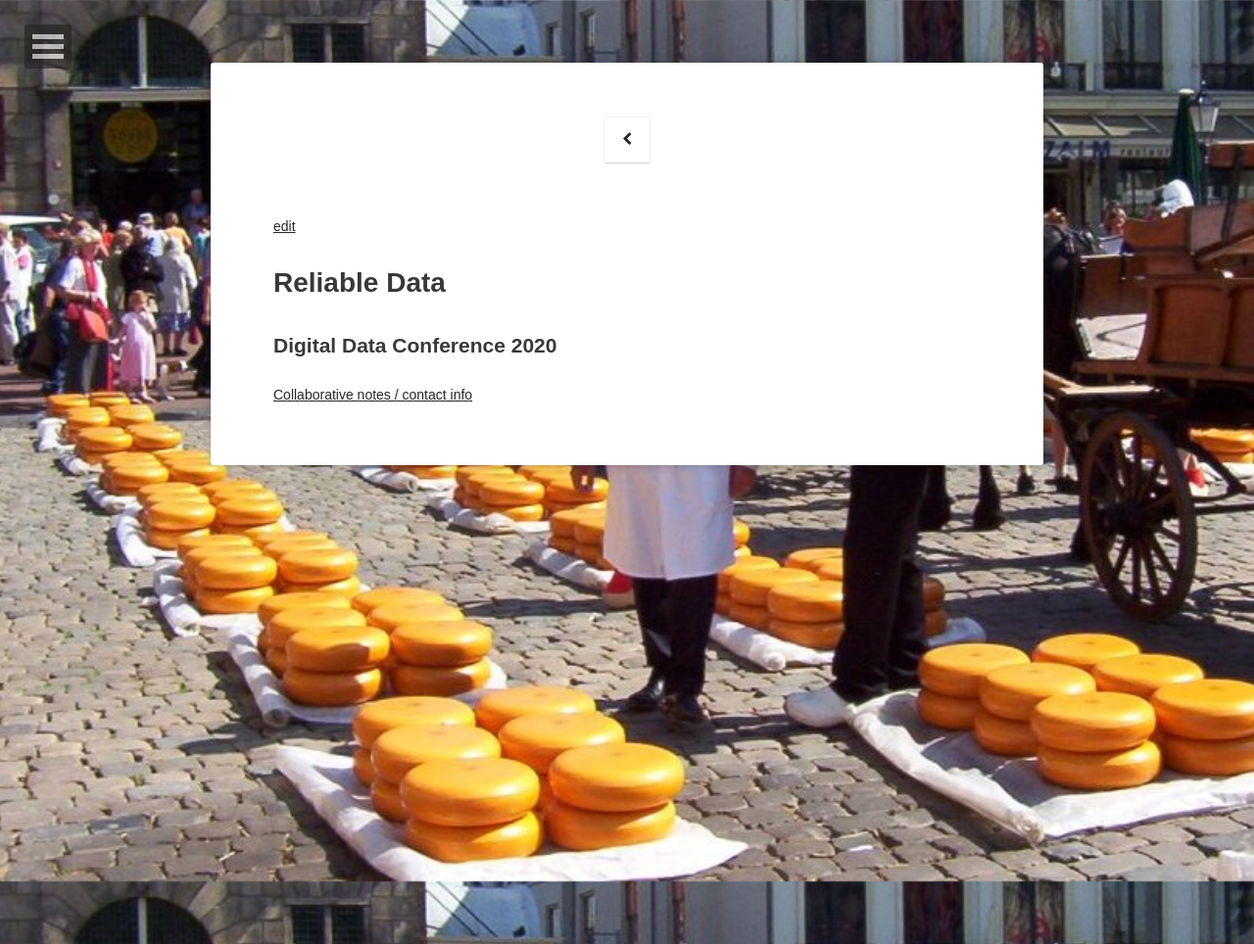
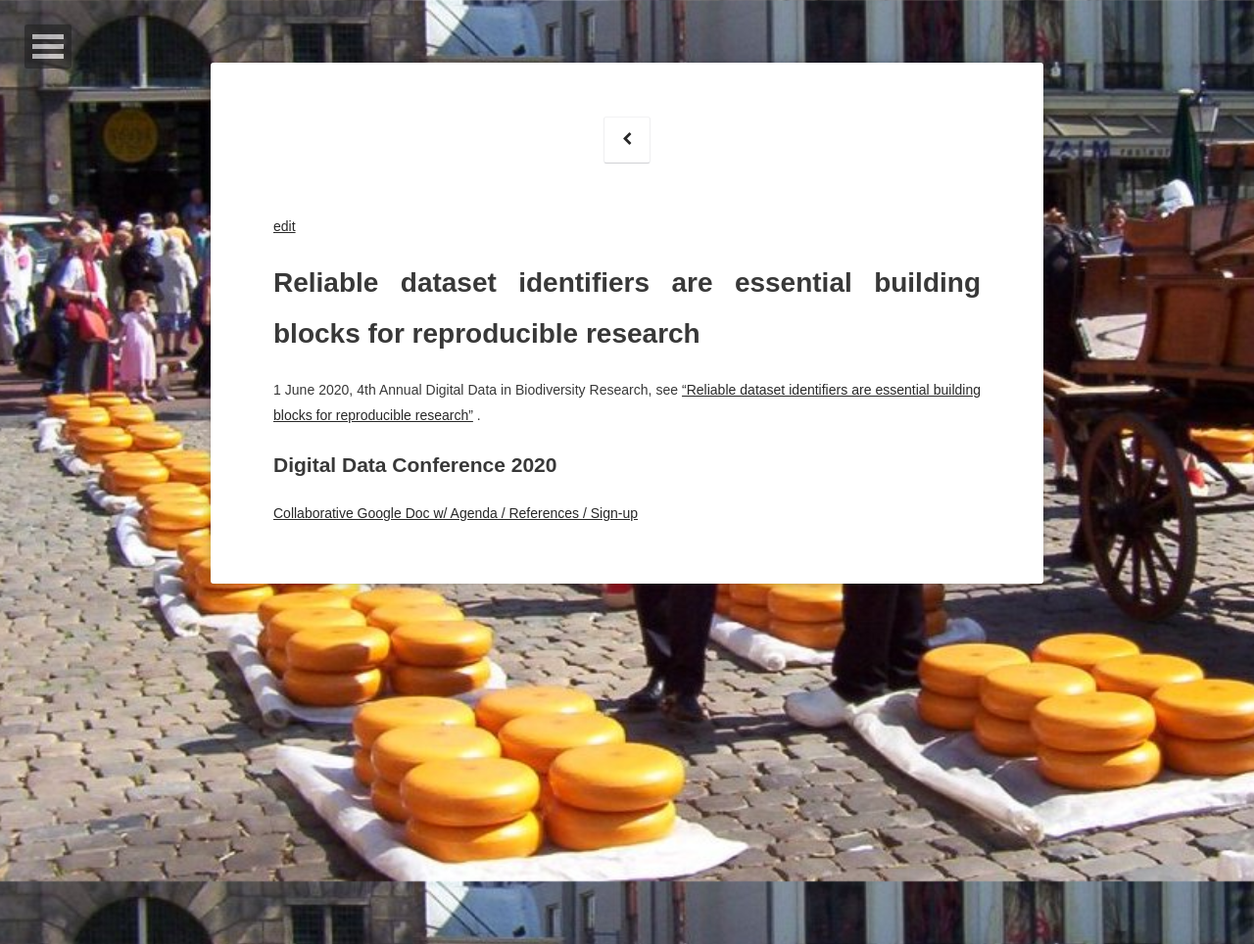
Before and after one commit to bio-guoda/bio-guoda.github.io, a Jekyll site: the page built from reliable-data.md, in a window 1280 px wide. Shown: the whole page at 98% size. Built offline with Jekyll 4.4.1, drawn with Linux system fonts in a browser that asks for light colours; some web fonts are replaced; our own code applies the rules of GitHub Pages for plain Markdown files; comment, search, counter and statistics services are not loaded.

Commit message:
add link info

```diff
--- a/reliable-data.md
+++ b/reliable-data.md
@@ -1,6 +1,8 @@
 [edit](https://github.com/bio-guoda/bio-guoda.github.io/blob/master/reliable-data.md)
 
-# Reliable Data
+# Reliable dataset identifiers are essential building blocks for reproducible research
+1 June 2020, 4th Annual Digital Data in Biodiversity Research, see ["Reliable dataset identifiers are essential building blocks for reproducible research"](https://www.idigbio.org/wiki/index.php/4th_Annual_Digital_Data_Conference,_Indiana_University#Monday.2C_1_June_2020) .
+
 ## Digital Data Conference 2020
 
-[Collaborative notes / contact info](https://docs.google.com/document/d/1mj9lMymfUbxxcXzG9rF6J_U0p1W_3u-aUGb6hNqf9ec/edit)
+[Collaborative Google Doc w/ Agenda / References / Sign-up](https://docs.google.com/document/d/1mj9lMymfUbxxcXzG9rF6J_U0p1W_3u-aUGb6hNqf9ec/edit)
```
